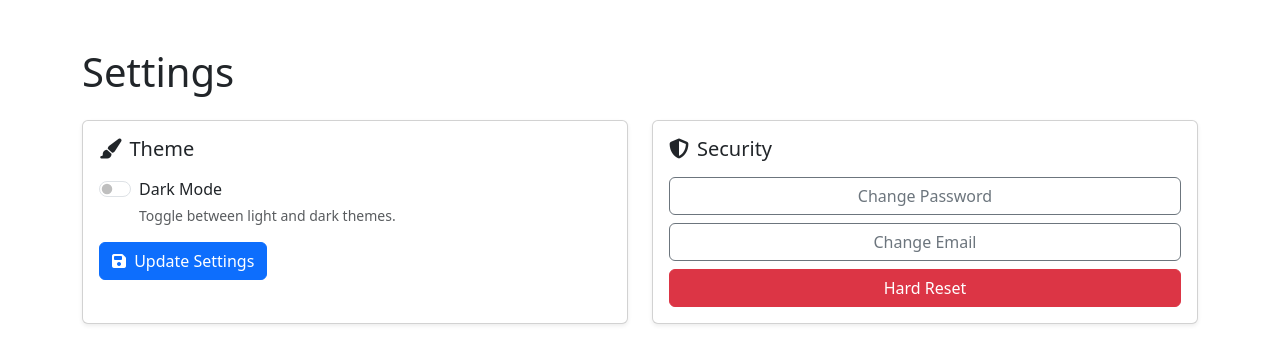
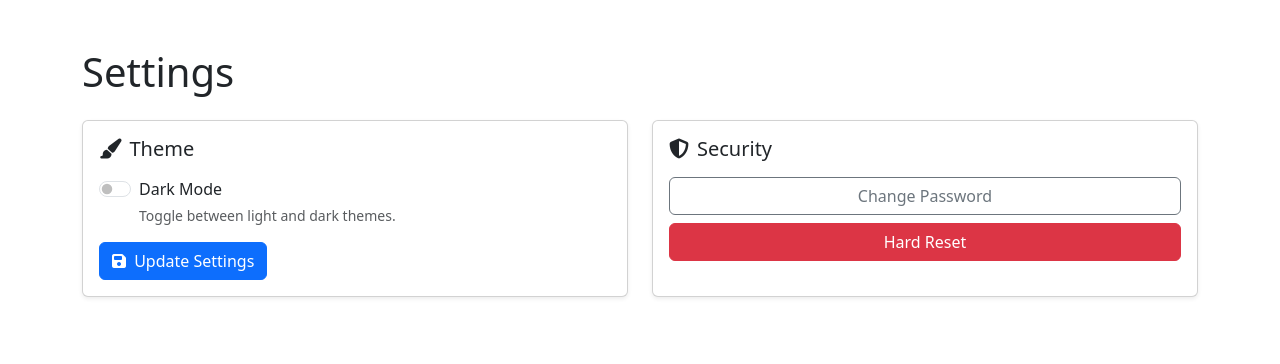
Before and after one commit to shr0m/StoreStash, a Flask app: page /settings in a window 1280 px wide. Shown: the part 56-420 px from the top of the page. Run offline with Flask 3, Linux system fonts and the light colour scheme; the visitor is signed in with stand-in values (Sample User, id 1); data that the repository does not hold is empty; parts of the project's set-up code (start-up, migrations or seed data) failed here and were passed over.

Commit message:
Hide email change button

```diff
--- a/templates/settings.html
+++ b/templates/settings.html
@@ -79,9 +79,9 @@
             <button type="button" class="btn btn-outline-secondary" onclick="location.href='/change_password'">
               Change Password
             </button>
-            <button type="button" class="btn btn-outline-secondary" data-bs-toggle="modal" data-bs-target="#changeEmailModal">
-              Change Email
-            </button>
+            <!--<button type="button" class="btn btn-outline-secondary" data-bs-toggle="modal" data-bs-target="#changeEmailModal">
+              Change Email (In Development)
+            </button> -->
             <button type="button" class="btn btn-danger"
               onclick="if (confirm('Are you sure you want to perform a hard reset? This action cannot be undone.')) { location.href = '/hard_reset'; }">
               Hard Reset
```
